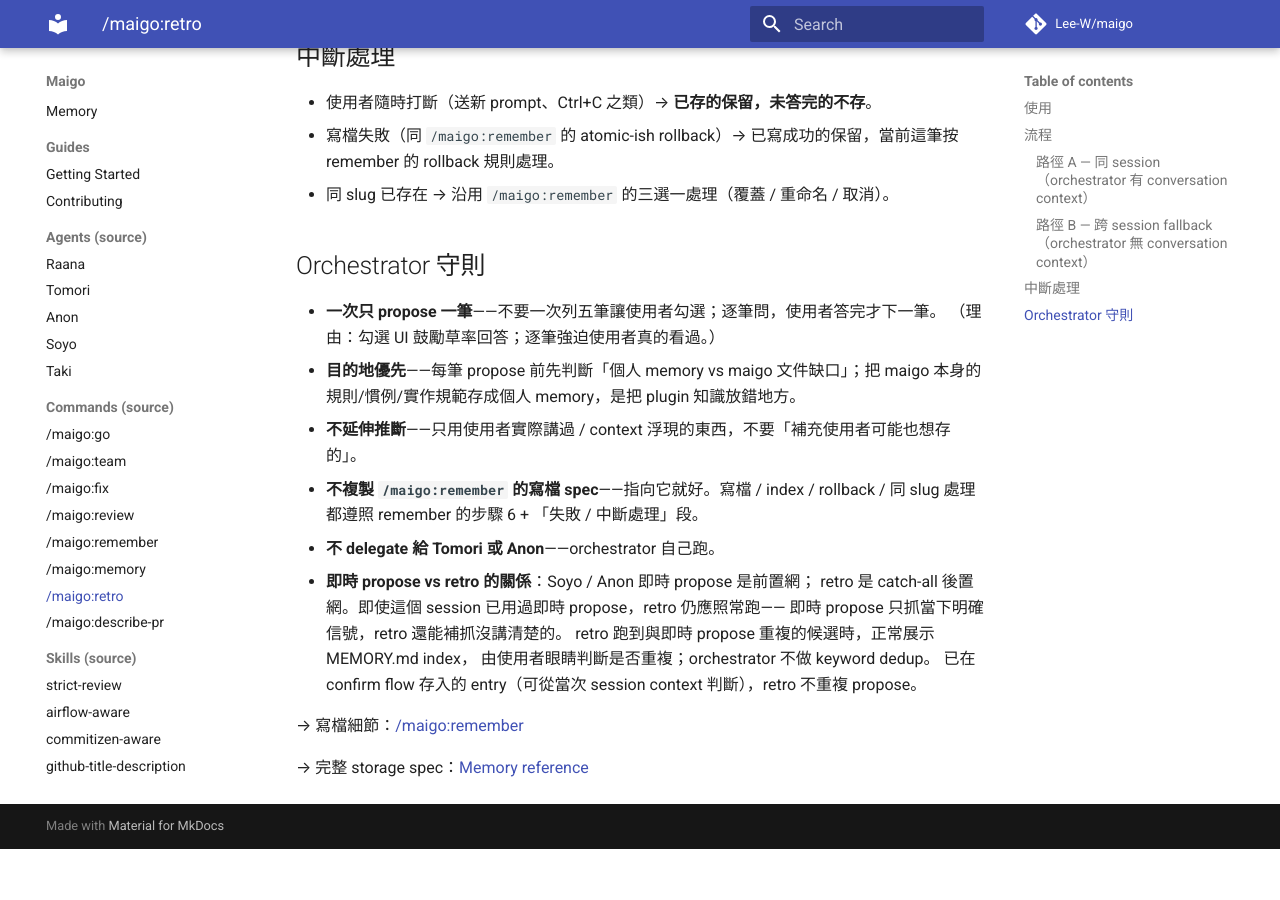
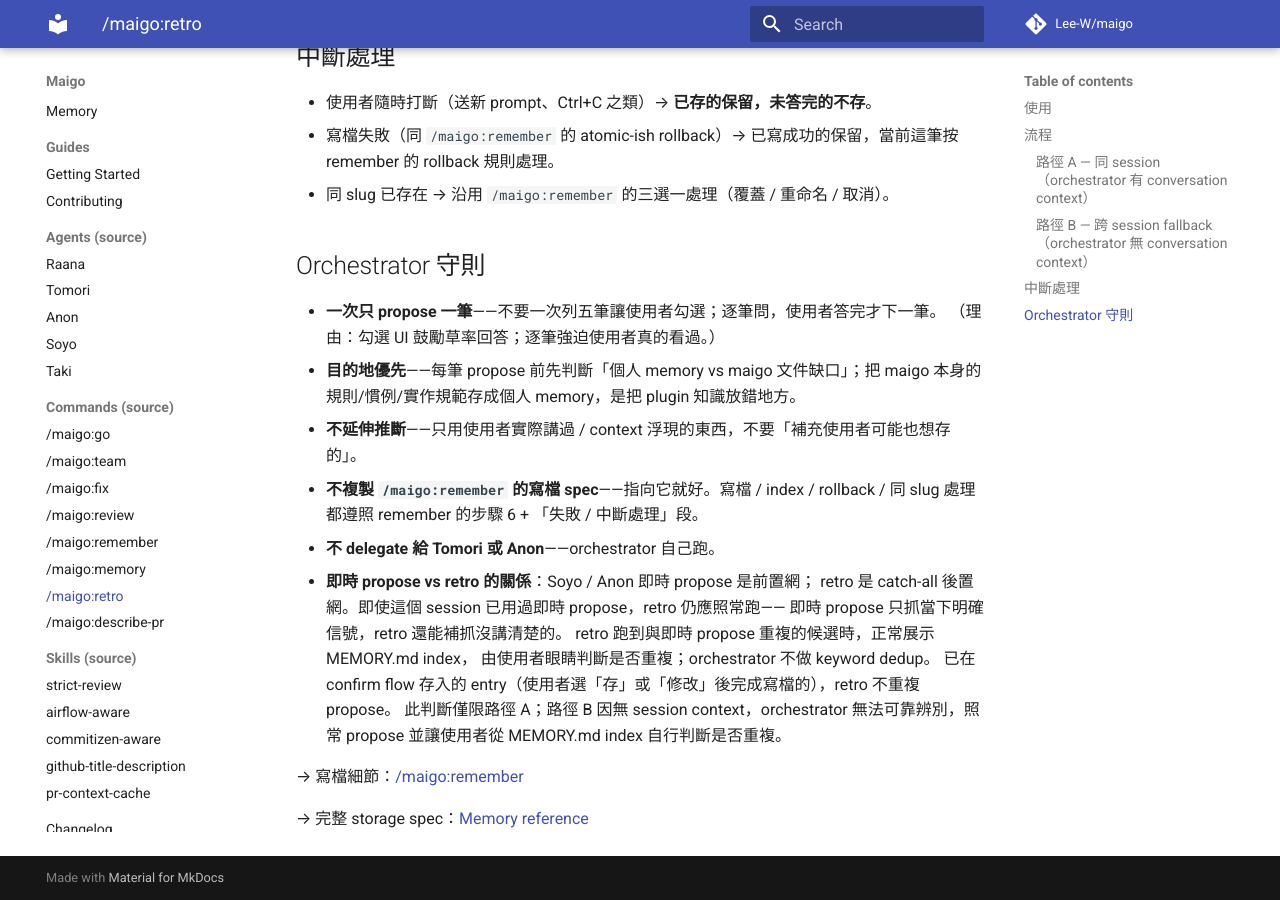
Before and after one commit to Lee-W/maigo, an MkDocs documentation site: the page built from docs/commands/retro.md, in a window 1280 px wide and 900 px high, scrolled down 1714 px. Built offline with MkDocs 1.6.1 and Material for MkDocs 9.7.7, drawn with Linux system fonts in a browser that asks for light colours; comment, search, counter and statistics services are not loaded; before the commit the page ends 2563 px from its top, so only the background shows below that.

Commit message:
fix: memory propose doc — link, fence guard tracking, retro path-B constraint
Co-Authored-By: Claude Sonnet 4.6 <noreply@anthropic.com>

```diff
--- a/commands/retro.md
+++ b/commands/retro.md
@@ -85,7 +85,8 @@ Session 快結束時，那些「使用者剛指出的偏好」、「約好的慣
   即時 propose 只抓當下明確信號，retro 還能補抓沒講清楚的。
   retro 跑到與即時 propose 重複的候選時，正常展示 MEMORY.md index，
   由使用者眼睛判斷是否重複；orchestrator 不做 keyword dedup。
-  已在 confirm flow 存入的 entry（可從當次 session context 判斷），retro 不重複 propose。
+  已在 confirm flow 存入的 entry（使用者選「存」或「修改」後完成寫檔的），retro 不重複 propose。
+  此判斷僅限路徑 A；路徑 B 因無 session context，orchestrator 無法可靠辨別，照常 propose 並讓使用者從 MEMORY.md index 自行判斷是否重複。
 
 → 寫檔細節：[/maigo:remember](https://github.com/Lee-W/maigo/blob/main/commands/remember.md)
 
```
Also changed, not shown: commands/fix.md (+2 -1 lines), commands/go.md (+1 -0 lines), commands/team.md (+1 -0 lines).
